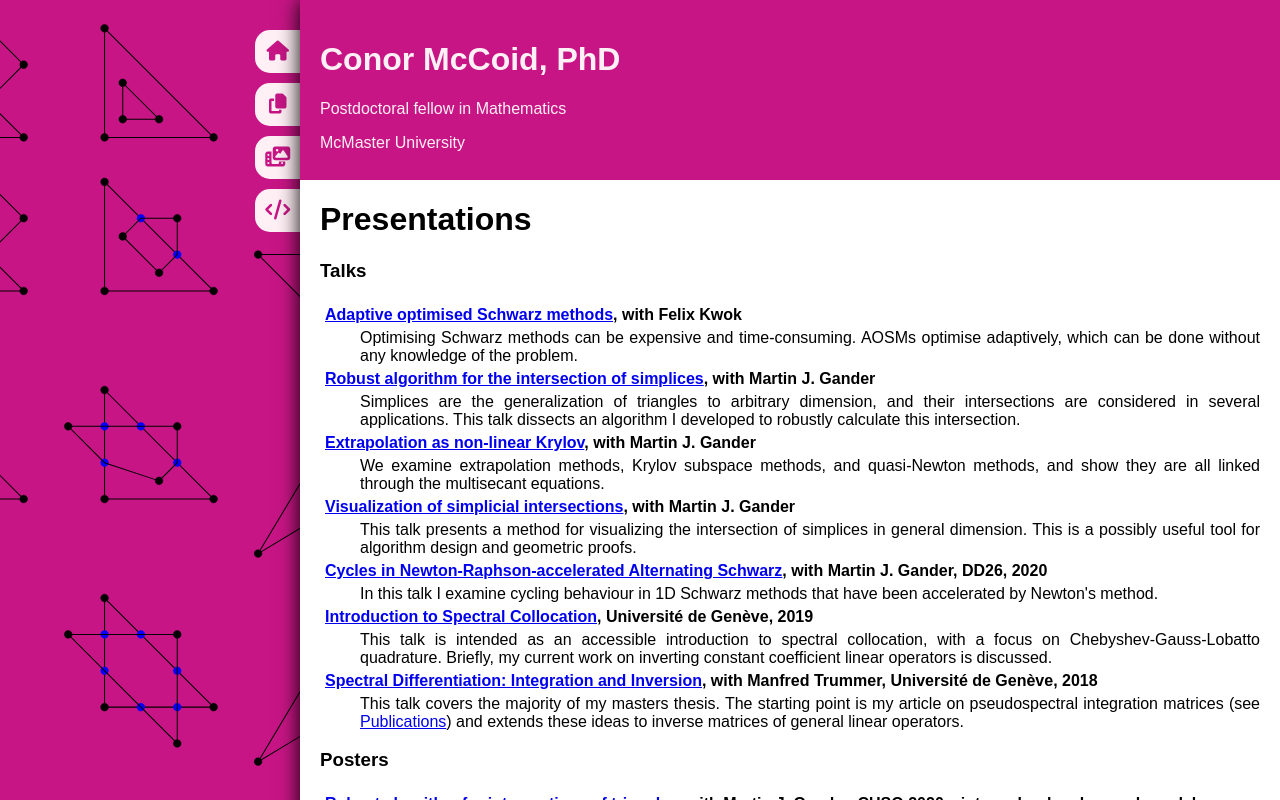
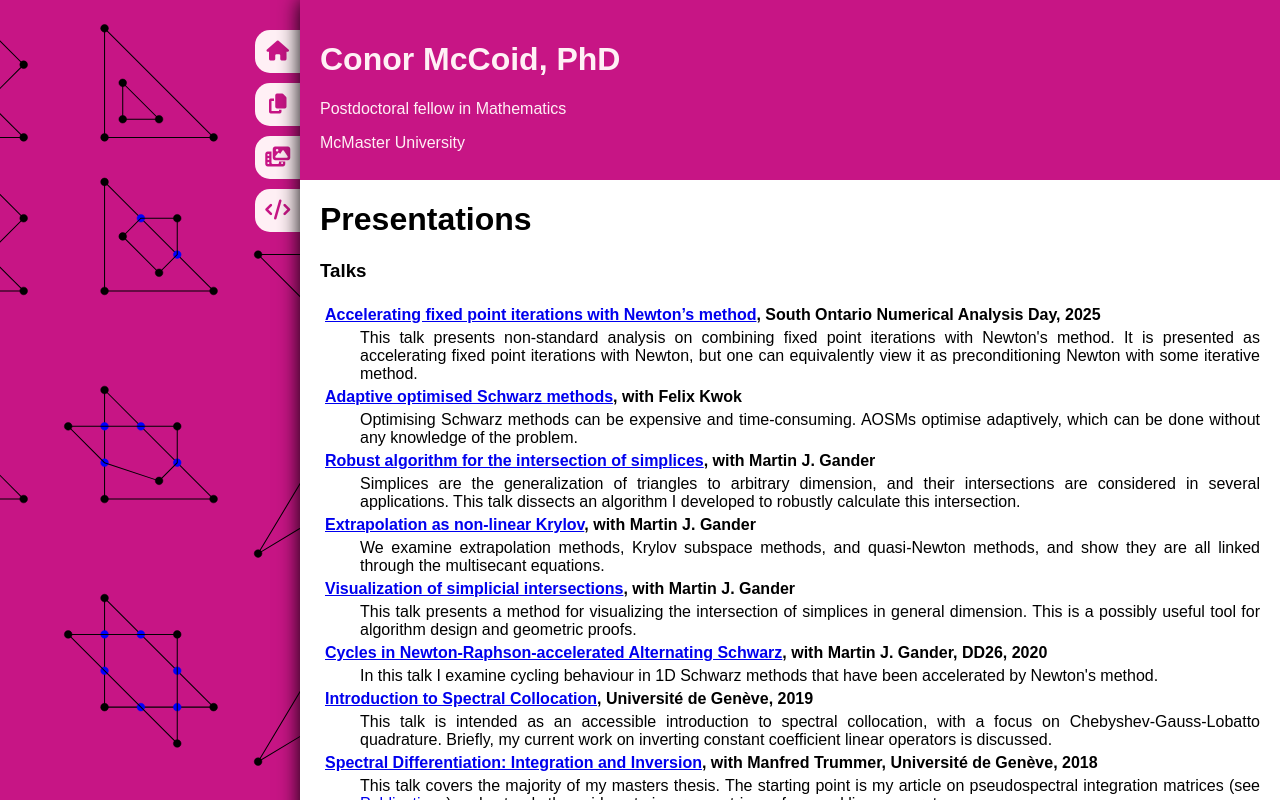
Before and after one commit to conmccoid/Homepage, a PHP site: page /presentations.php in a window 1280 px wide. Run offline with PHP 8.4, Linux system fonts and the light colour scheme; some web fonts are replaced.

Commit message:
SONAD talk

```diff
--- a/presentations.php
+++ b/presentations.php
@@ -48,6 +48,12 @@ dd {
     <h1>Presentations</h1>
 	<h3>Talks</h3>
     <dl>
+        <dt><a href="ubs/TALK_SONAD_2025_FP.pdf">Accelerating fixed point iterations with Newton’s method</a>,
+          South Ontario Numerical Analysis Day, 2025</dt>
+        <dd>This talk presents non-standard analysis on combining fixed point iterations with Newton's method.
+          It is presented as accelerating fixed point iterations with Newton, but one can equivalently view it as preconditioning Newton with some iterative method.
+        </dd>
+
         <dt><a href="https://conmccoid.github.io/Presentations/AOSM.html">Adaptive optimised Schwarz methods</a>,
           with Felix Kwok</dt>
         <dd>Optimising Schwarz methods can be expensive and time-consuming. AOSMs optimise adaptively, which can be done without
```
Also changed, not shown: 1 other file.
